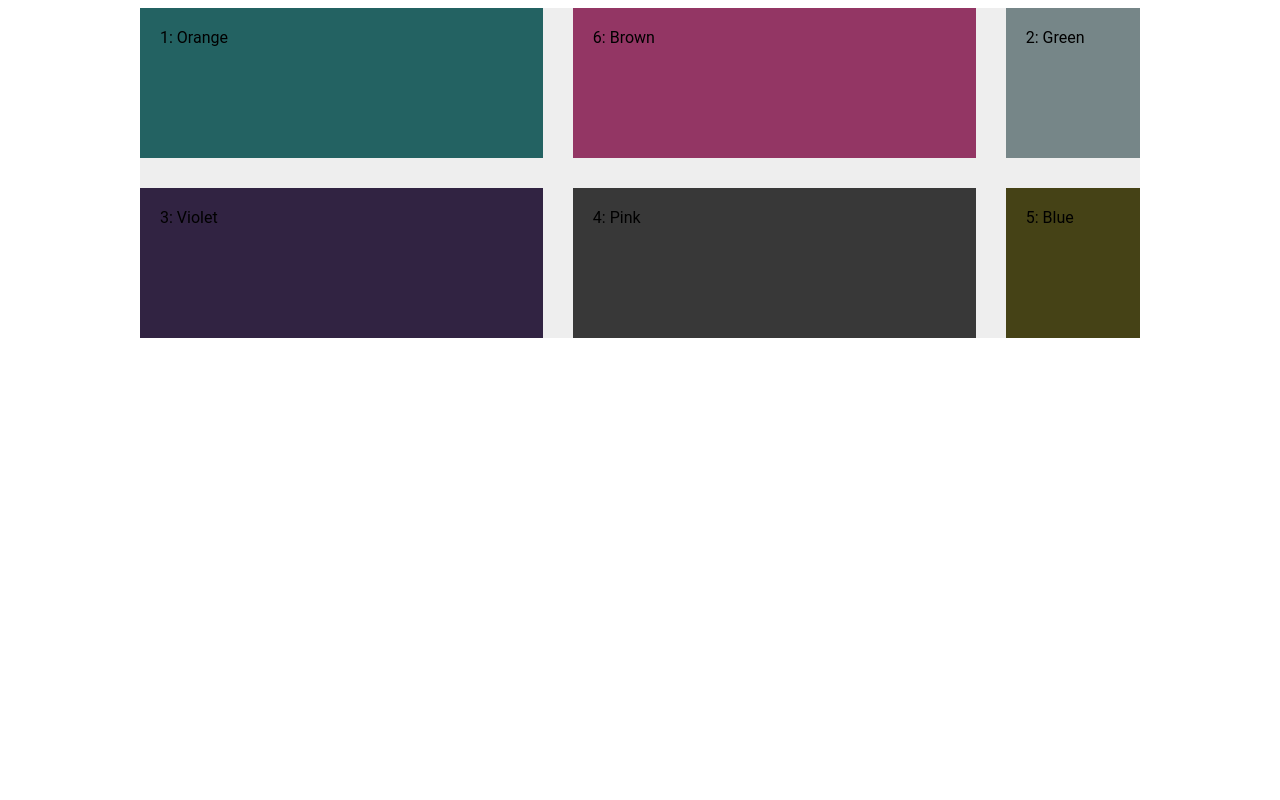
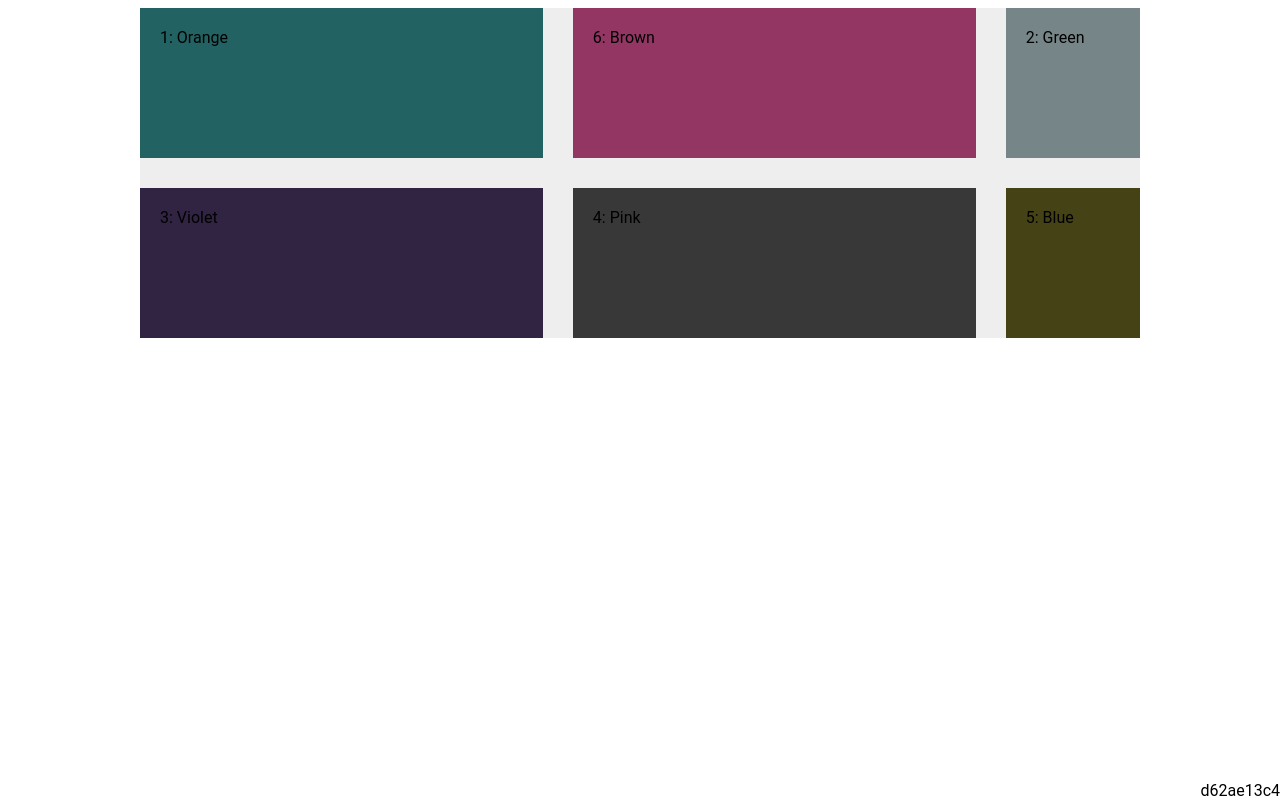
Before and after one commit to Wujek280/wujek280.github.io, a plain HTML site: page index.html in a window 1280 px wide. Drawn offline with Linux system fonts and the light colour scheme.

Commit message:
commit info

```diff
--- a/index.html
+++ b/index.html
@@ -46,6 +46,11 @@
   background-color: #933664;
   grid-area: 2/3/1/2;
 }
+#commit{
+  position: fixed;
+  bottom: 0;
+  right:0;
+}
 
   </style>
 </head>
@@ -57,6 +62,7 @@
       <div class="item item--4">4: Pink</div>
       <div class="item item--5">5: Blue</div>
       <div class="item item--6">6: Brown</div>
+      <span id="commit">d62ae13c4</span>
     </div>
     <script>
 
```
